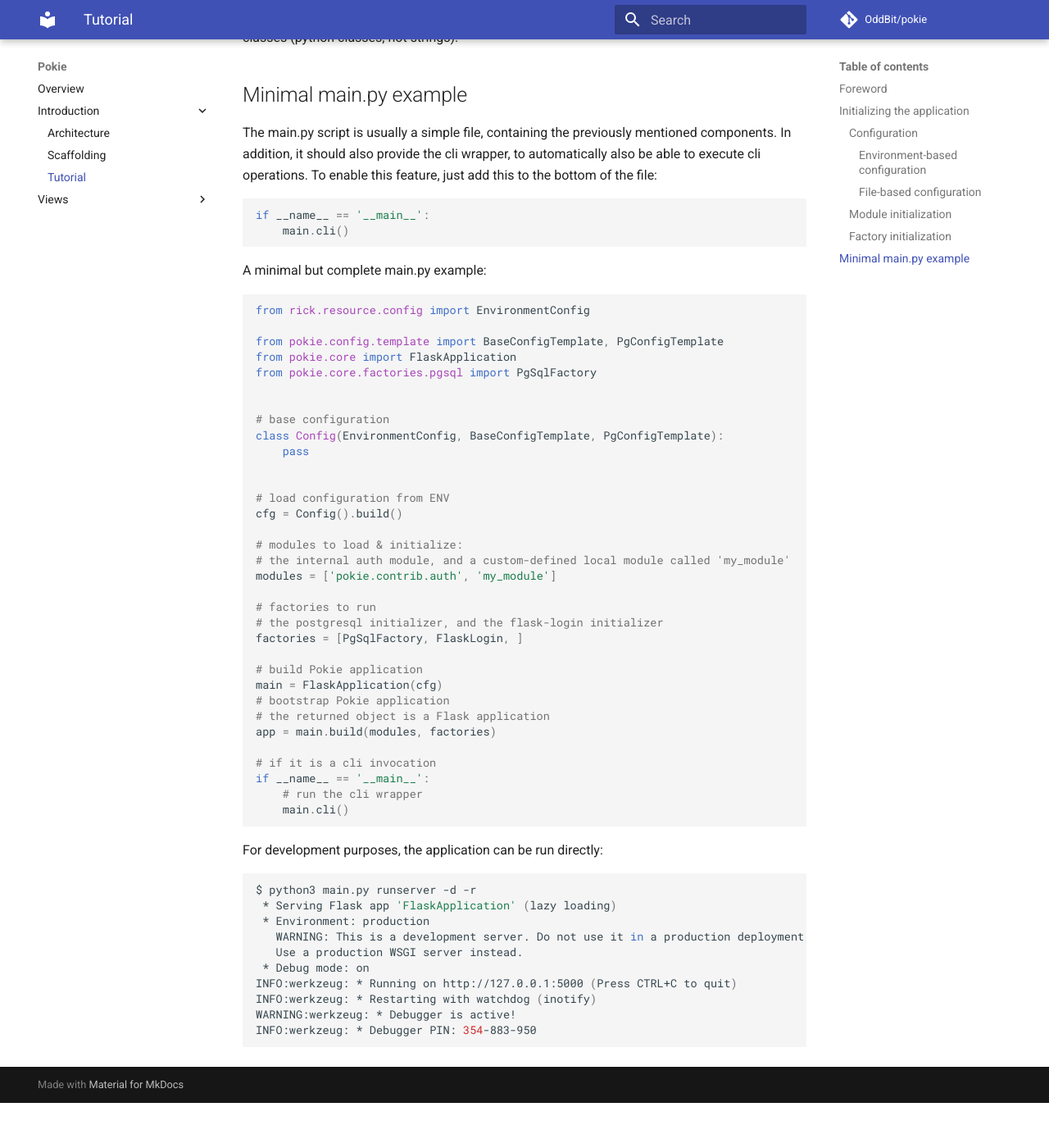
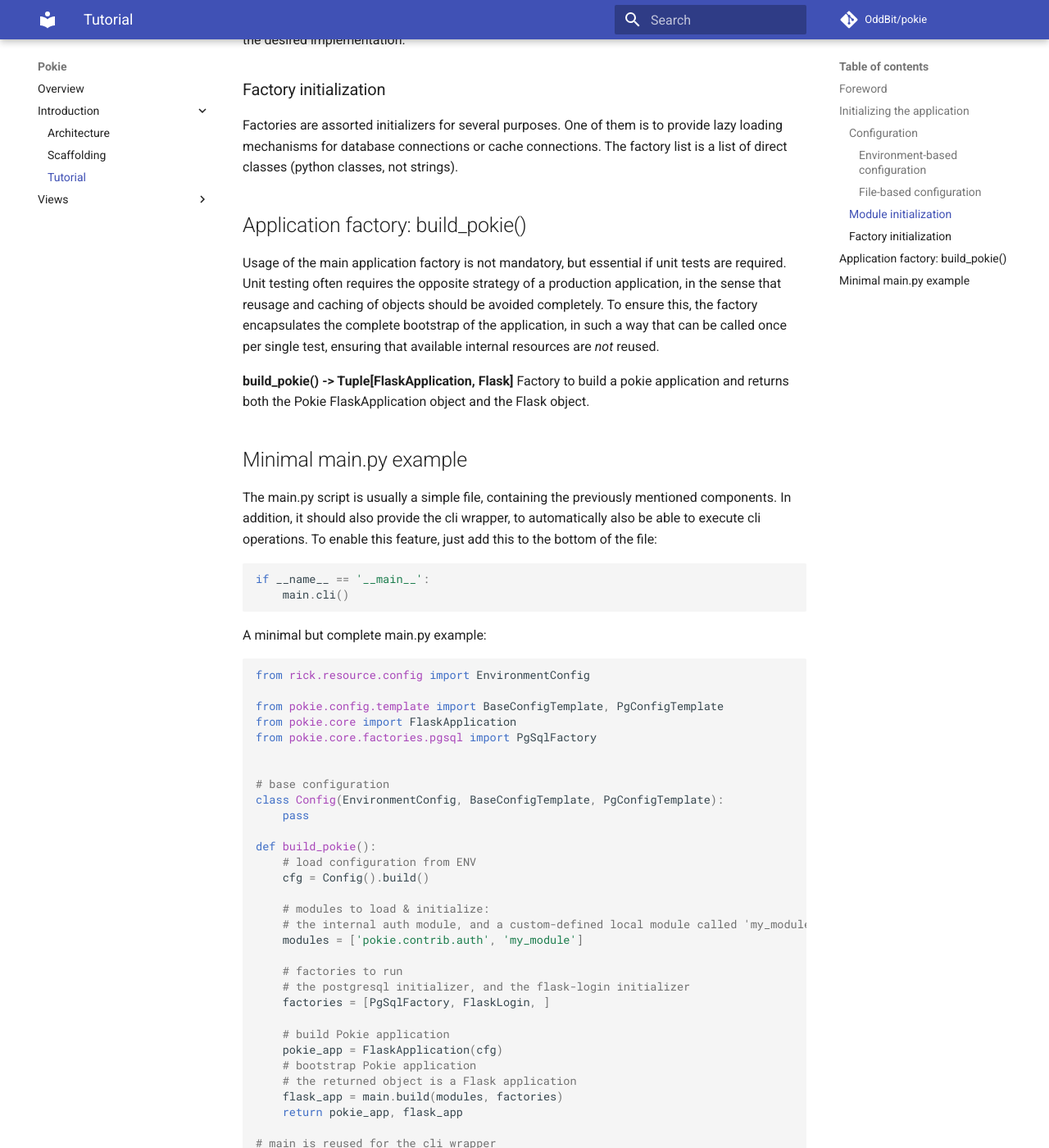
Before and after one commit to oddbit-project/pokie, an MkDocs documentation site: the page built from docs/tutorial/tutorial.md, in a window 1280 px wide and 1400 px high, scrolled down 2694 px. Shown: the whole window at 82% size. Built offline with MkDocs 1.6.1 and Material for MkDocs 9.7.7, drawn with Linux system fonts in a browser that asks for light colours; before the commit the page ends 4039 px from its top, so only the background shows below that; some of the changed text lies outside the part shown.

Commit message:
documentation update

```diff
--- a/docs/tutorial/tutorial.md
+++ b/docs/tutorial/tutorial.md
@@ -1,4 +1,4 @@
-# Pokie Tutorial
+`# Pokie Tutorial
 
 ## Foreword
 
@@ -22,6 +22,10 @@
 
 To fully bootstrap the application, three components are required: the configuration container
 (a *ShallowContainer* instance), the module list to be instantiated, and the factory list to be initialized.
+
+It is recommended the bootstrap itself is built inside a factory function with the name *build_pokie()*; by encapsulating
+all the initialization within a single identified function, we can provide a clean application context to run unit
+tests.
 
 The typical sequence of operations (both explicit and implicit) of a Pokie application is:
 
@@ -107,6 +111,16 @@
 database connections or cache connections. The factory list is a list of direct classes (python classes, not strings).
 
 
+## Application factory: build_pokie()
+
+Usage of the main application factory is not mandatory, but essential if unit tests are required. Unit testing often
+requires the opposite strategy of a production application, in the sense that reusage and caching of objects should be
+avoided completely. To ensure this, the factory encapsulates the complete bootstrap of the application, in such a way
+that can be called once per single test, ensuring that available internal resources are *not* reused.
+
+**build_pokie() -> Tuple[FlaskApplication, Flask]**
+Factory to build a pokie application and returns both the Pokie FlaskApplication object and the Flask object.
+
 ## Minimal main.py example
 
 The main.py script is usually a simple file, containing the previously mentioned components. In addition, it should
@@ -131,23 +145,28 @@
 class Config(EnvironmentConfig, BaseConfigTemplate, PgConfigTemplate):
     pass
 
+def build_pokie():
+    # load configuration from ENV
+    cfg = Config().build()
 
-# load configuration from ENV
-cfg = Config().build()
+    # modules to load & initialize:
+    # the internal auth module, and a custom-defined local module called 'my_module'
+    modules = ['pokie.contrib.auth', 'my_module']
 
-# modules to load & initialize:
-# the internal auth module, and a custom-defined local module called 'my_module'
-modules = ['pokie.contrib.auth', 'my_module']
+    # factories to run
+    # the postgresql initializer, and the flask-login initializer
+    factories = [PgSqlFactory, FlaskLogin, ]
 
-# factories to run
-# the postgresql initializer, and the flask-login initializer
-factories = [PgSqlFactory, FlaskLogin, ]
+    # build Pokie application
+    pokie_app = FlaskApplication(cfg)
+    # bootstrap Pokie application
+    # the returned object is a Flask application
+    flask_app = main.build(modules, factories)
+    return pokie_app, flask_app
 
-# build Pokie application
-main = FlaskApplication(cfg)
-# bootstrap Pokie application
-# the returned object is a Flask application
-app = main.build(modules, factories)
+# main is reused for the cli wrapper
+# app is often reused as the WSGI Flask object
+main, app = build_pokie()
 
 # if it is a cli invocation
 if __name__ == '__main__':
```
